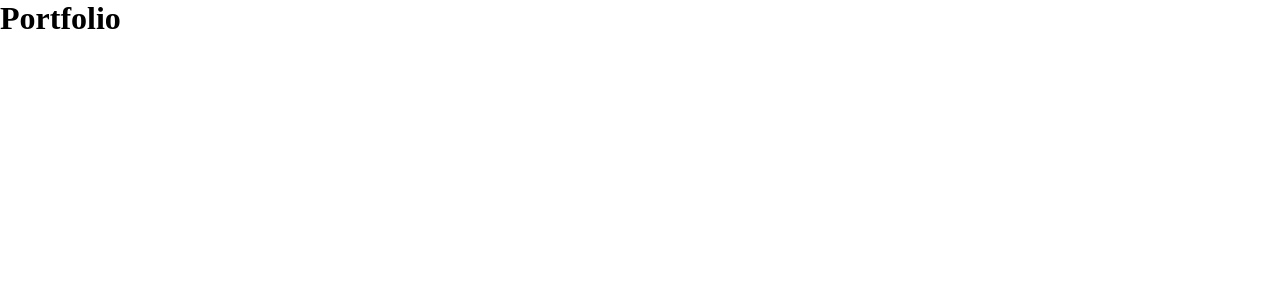
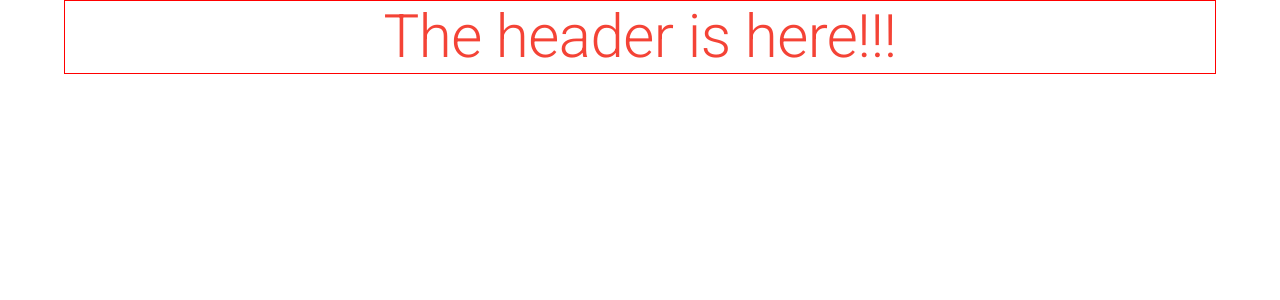
Before and after one commit to gbrissi/personal-website, a React (Vite) app in the folder portfolio/: page / in a window 1280 px wide. Shown: the top 300 px of the page. Built offline with nearby package versions, Linux system fonts and the light colour scheme.

Commit message:
chore: adding theme to the application

```diff
--- a/portfolio/src/App.tsx
+++ b/portfolio/src/App.tsx
@@ -1,9 +1,12 @@
+import Header from "./components/Header"
+import {Container} from '@mui/material'
+
 function App() {
 
   return (
-    <div>
-      <h1>Portfolio</h1>
-    </div>
+    <Container>
+      <Header/>
+    </Container>
   )
 }
 
--- a/portfolio/src/components/header.tsx
+++ b/portfolio/src/components/header.tsx
@@ -1,9 +1,15 @@
+import { Typography, Container } from '@mui/material'
 import React from 'react'
 
-function header() {
+function Header() {
   return (
-    <div>header</div>
+    <Container sx={{border: '1px solid red'}}>
+      <Typography align='center' variant='h2' color='primary'>
+        The  header is here!!!
+      </Typography>
+    </Container>
+
   )
 }
 
-export default header
+export default Header
--- a/portfolio/src/main.tsx
+++ b/portfolio/src/main.tsx
@@ -1,13 +1,27 @@
 import React from 'react'
 import ReactDOM from 'react-dom/client'
 import App from './App'
+
 import './index.css'
+
+import { red, blue } from '@mui/material/colors'
+import { ThemeProvider, createTheme } from '@mui/material/styles';
 import {BrowserRouter, Routes, Route} from 'react-router-dom'
+
+const theme = createTheme({
+  palette: {
+    primary: {
+      main: red[500],
+    }
+  }
+})
 
 ReactDOM.createRoot(document.getElementById('root') as HTMLElement).render(
   <BrowserRouter>
-    <Routes>
-      <Route path="/" element={<App />} />
-    </Routes>
+    <ThemeProvider theme={theme}>
+      <Routes>
+        <Route path="/" element={<App />} />
+      </Routes>
+    </ThemeProvider>
   </BrowserRouter>
 )
```
